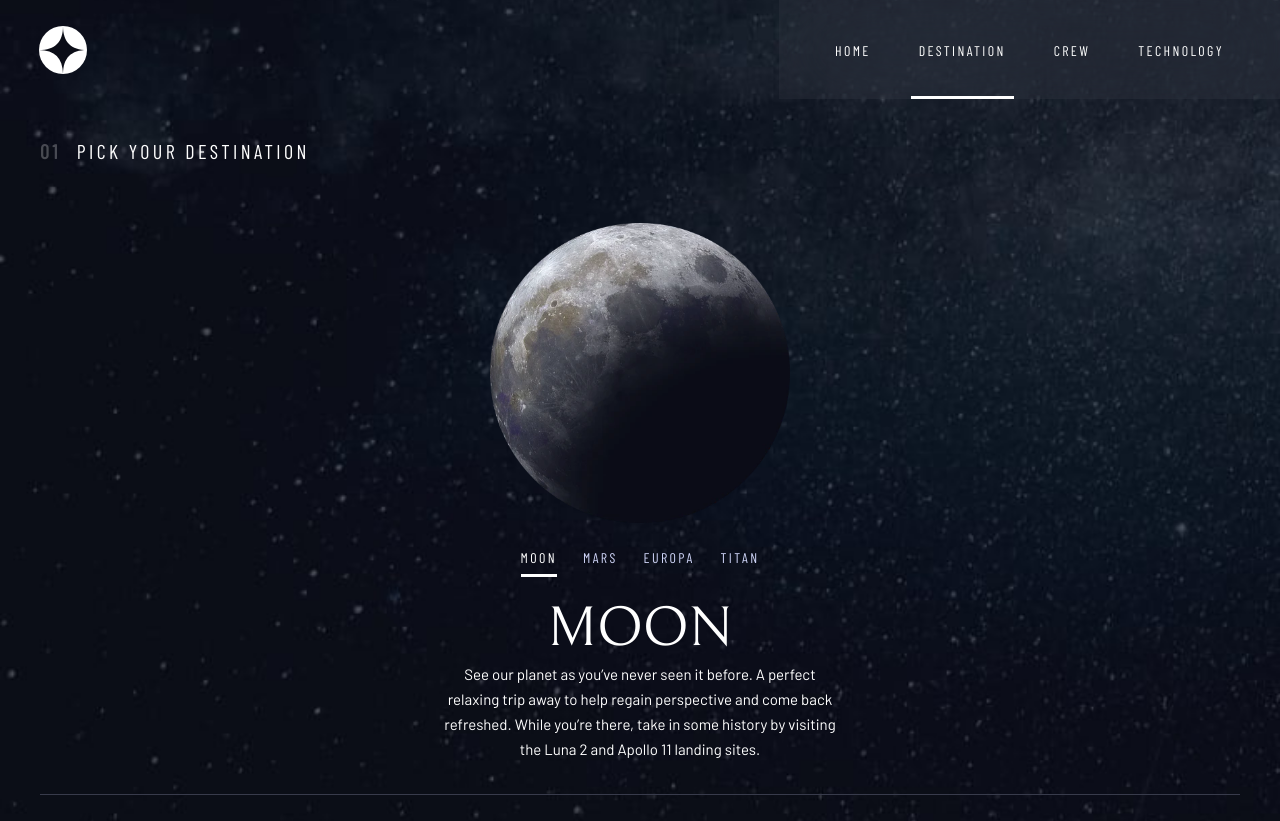
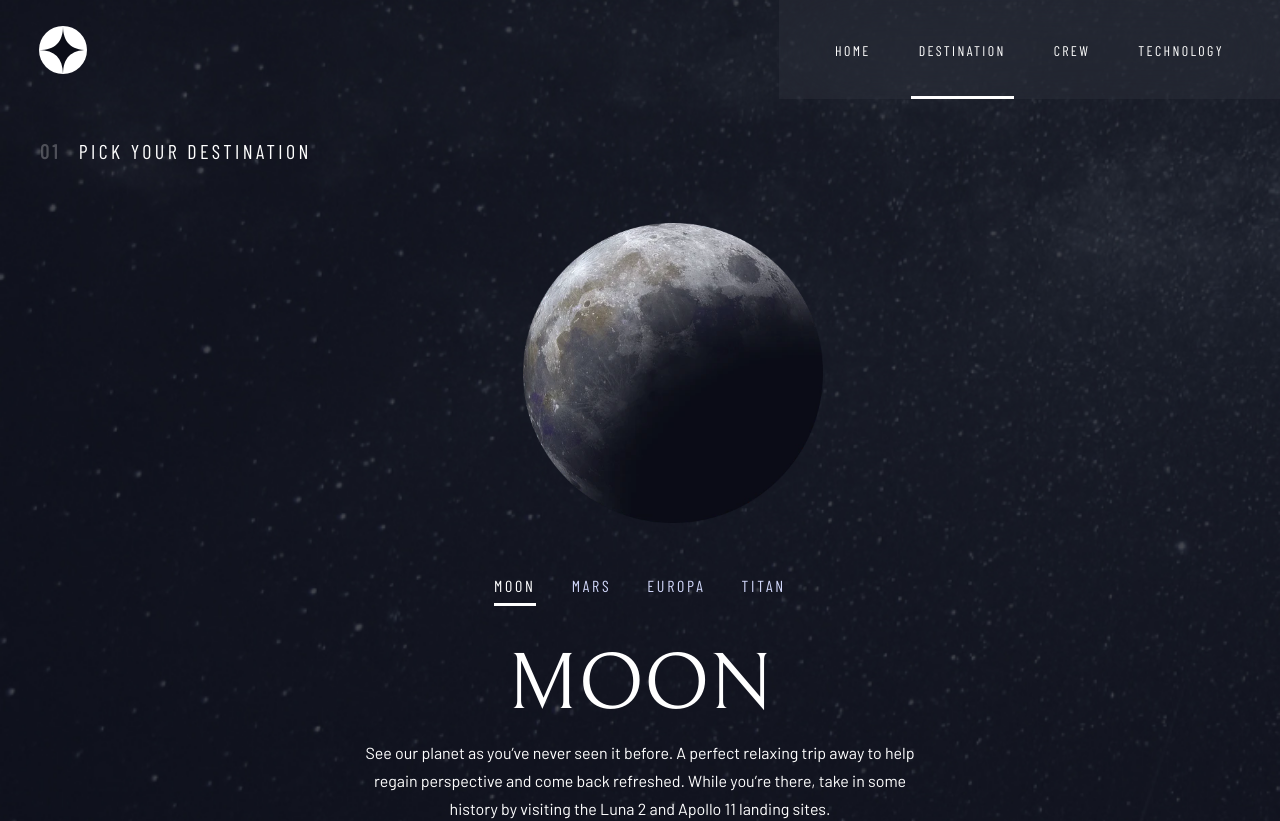
Before and after one commit to Raheemcodes/space-tourium, an Angular app: page /destination in a window 1280 px wide. Shown: the top 821 px of the page. Built offline with nearby package versions, Linux system fonts and the light colour scheme.

Commit message:
make it better

```diff
--- a/src/app/destination/destination.component.html
+++ b/src/app/destination/destination.component.html
@@ -1,4 +1,5 @@
 <main>
+  <div class="dest">
     <div class="overview">
       <div class="title">
         <span class="num">01</span>
@@ -49,4 +50,5 @@
         </div>
       </div>
     </div>
+  </div>
 </main>
--- a/src/app/destination/destination.component.scss
+++ b/src/app/destination/destination.component.scss
@@ -1,8 +1,6 @@
 @import "../shared/shared";
 
 main {
-  @include column-centered-start();
-  gap: toRem(26);
   width: 100%;
   min-height: 100%;
   padding: toRem(88) toRem(24) toRem(24);
@@ -12,13 +10,28 @@ main {
   background-repeat: no-repeat;
 
   @media screen and (min-width: $md) {
-    padding: toRem(99) toRem(40);
+    padding: toRem(99) toRem(40) toRem(62);
     background-image: url(../../assets/background/dest/background-destination-tablet.jpg);
   }
 
   @media screen and (min-width: $xl-sp) {
-    padding: toRem(139) toRem(165);
+    padding: toRem(139 + 76) toRem(165) toRem(118);
     background-image: url(../../assets/background/dest/background-destination-desktop.jpg);
+  }
+}
+
+.dest {
+  @include column-centered-start();
+  gap: toRem(26);
+  width: 100%;
+
+  @media screen and (min-width: $md) {
+    gap: toRem(53);
+  }
+
+  @media screen and (min-width: $xl-sp) {
+    @include between();
+    gap: toRem(157);
   }
 }
 
@@ -26,10 +39,17 @@ main {
   @include column-centered();
   gap: toRem(32);
   width: 100%;
+  flex-grow: 0;
 
   @media screen and (min-width: $md) {
     gap: toRem(60);
     margin-top: toRem(40);
+  }
+  @media screen and (min-width: $xl-sp) {
+    width: auto;
+    margin-top: 0;
+    @include column-flex();
+    gap: toRem(97);
   }
 
   .title {
@@ -52,17 +72,30 @@ main {
       line-height: toRem(24);
       letter-spacing: toRem(3.375);
     }
+    @media screen and (min-width: $xl-sp) {
+      font-size: toRem(28);
+      line-height: toRem(34);
+      letter-spacing: toRem(4.7);
+    }
 
     &.num {
       opacity: 0.25;
       font-weight: 700;
       margin-right: toRem(16);
+
+      @media screen and (min-width: $md) {
+        margin-right: toRem(18);
+      }
+      @media screen and (min-width: $xl-sp) {
+        margin-right: toRem(28);
+      }
     }
   }
 }
 
 .celestial-bodies {
   list-style: none;
+  margin-left: toRem(230 - 165);
 }
 
 .celestial-body {
@@ -73,7 +106,10 @@ main {
     width: toRem(300);
     height: toRem(300);
   }
-  // pause
+  @media screen and (min-width: $xl-sp) {
+    width: toRem(445);
+    height: toRem(445);
+  }
 
   img {
     width: 100%;
@@ -86,6 +122,15 @@ main {
   @include centered-start();
   gap: toRem(26);
   margin-bottom: toRem(20);
+
+  @media screen and (min-width: $md) {
+    gap: toRem(36);
+    margin-bottom: toRem(32);
+  }
+  @media screen and (min-width: $xl-sp) {
+    @include display-flex();
+    margin-bottom: toRem(36);
+  }
 }
 
 .nav-list__item {
@@ -99,10 +144,15 @@ main {
   border-bottom: toRem(3) solid #0000;
   cursor: pointer;
 
+  @media screen and (min-width: $md) {
+    font-size: toRem(16);
+    line-height: toRem(19);
+    letter-spacing: toRem(2.7);
+  }
   @media (hover: hover) {
     &:hover {
       border-bottom: toRem(3) solid var(--main-color);
-      // mix-blend-mode: normal;
+      mix-blend-mode: normal;
       opacity: 0.5;
     }
   }
@@ -117,6 +167,18 @@ main {
 .main-content {
   width: 100%;
   @include column-centered-start();
+  max-width: toRem(400);
+
+  @media screen and (min-width: $md) {
+    max-width: toRem(573);
+  }
+
+  @media screen and (min-width: $xl-sp) {
+    width: auto;
+    @include column-flex();
+    align-self: flex-end;
+    max-width: toRem(445);
+  }
 }
 
 .content-title {
@@ -126,6 +188,18 @@ main {
   line-height: toRem(64);
   text-align: center;
   margin-bottom: toRem(1);
+
+  @media screen and (min-width: $md) {
+    font-size: toRem(80);
+    line-height: toRem(92);
+    margin-bottom: toRem(9);
+  }
+  @media screen and (min-width: $xl-sp) {
+    font-size: toRem(100);
+    line-height: toRem(115);
+    text-align: left;
+    margin-bottom: toRem(14);
+  }
 }
 
 .content-text {
@@ -133,7 +207,16 @@ main {
   font-weight: 400;
   line-height: toRem(25);
   text-align: center;
-  max-width: toRem(400);
+
+  @media screen and (min-width: $md) {
+    font-size: toRem(16);
+    line-height: toRem(28);
+  }
+  @media screen and (min-width: $xl-sp) {
+    font-size: toRem(18);
+    line-height: toRem(32);
+    text-align: left;
+  }
 }
 
 .line {
@@ -141,20 +224,36 @@ main {
   height: toRem(1);
   background: #383b4b;
   margin: toRem(32) 0;
+
+  @media screen and (min-width: $md) {
+    margin: toRem(48) 0 toRem(28);
+  }
+  @media screen and (min-width: $xl-sp) {
+    margin: toRem(54) 0 toRem(28);
+  }
 }
 
 .units {
   @include centered();
   flex-wrap: wrap;
   width: 100%;
-  gap: toRem(32);
+  gap: toRem(32) toRem(12);
+
+  @media screen and (min-width: $xl-sp) {
+    gap: toRem(79);
+    justify-content: flex-start;
+  }
 }
 
 .unit-container {
   @include column-centered();
   gap: toRem(12);
-  flex-wrap: nowrap;
   min-width: toRem(216);
+
+  @media screen and (min-width: $xl-sp) {
+    align-items: flex-start;
+    min-width: auto;
+  }
 }
 
 .unit-title {
--- a/src/app/header/mobile-nav/mobile-nav.component.html
+++ b/src/app/header/mobile-nav/mobile-nav.component.html
@@ -1,4 +1,3 @@
-<div class="mobile-nav">
 <ul class="mobile-nav__list">
   <li
     class="mobile-nav__list-item"
@@ -33,4 +32,3 @@
     <span class="bold">03</span><span>TECHNOLOGY</span>
   </li>
 </ul>
-</div>
--- a/src/app/header/mobile-nav/mobile-nav.component.scss
+++ b/src/app/header/mobile-nav/mobile-nav.component.scss
@@ -26,6 +26,7 @@
 }
 
 .mobile-nav__list {
+  width: 100%;
   list-style: none;
   padding: toRem(8) 0;
   @include column-flex();
@@ -33,6 +34,7 @@
 
 .mobile-nav__list-item {
   @include display-flex();
+  width: 100%;
   gap: toRem(12);
   padding: toRem(16) toRem(32);
   border-right: toRem(3) solid #0000;
--- a/src/app/home/home.component.html
+++ b/src/app/home/home.component.html
@@ -11,6 +11,6 @@
       </div>
     </div>
 
-    <button>EXPLORE</button>
+    <button routerLink="/destination">EXPLORE</button>
   </div>
 </main>
--- a/src/app/shared/_shared.scss
+++ b/src/app/shared/_shared.scss
@@ -5,6 +5,8 @@
   display: -webkit-flex;
   display: flex;
   flex-direction: row;
+  justify-content: flex-start;
+  align-items: flex-start;
 }
 
 @mixin column-flex() {
--- a/src/styles.scss
+++ b/src/styles.scss
@@ -33,6 +33,7 @@
   box-sizing: border-box;
   margin: 0;
   padding: 0;
+  outline: none;
 }
 
 :root {
```
Also changed, not shown: src/assets/background/dest/background-destination-mobile.jpg, src/assets/background/dest/background-destination-tablet.jpg. Lines whose indentation alone changed are shown as unchanged.
